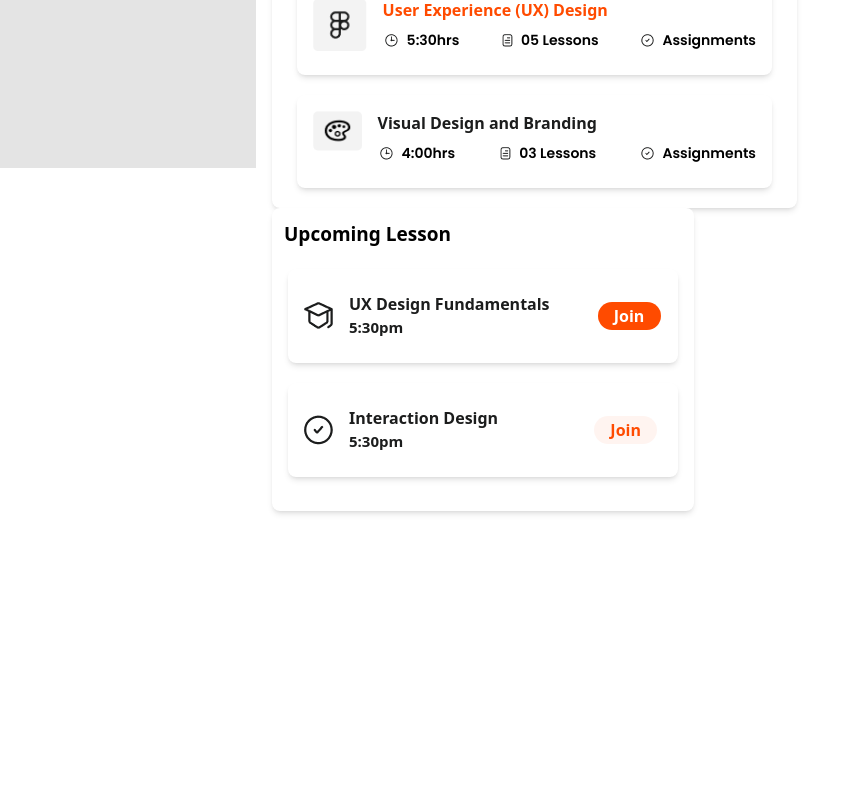
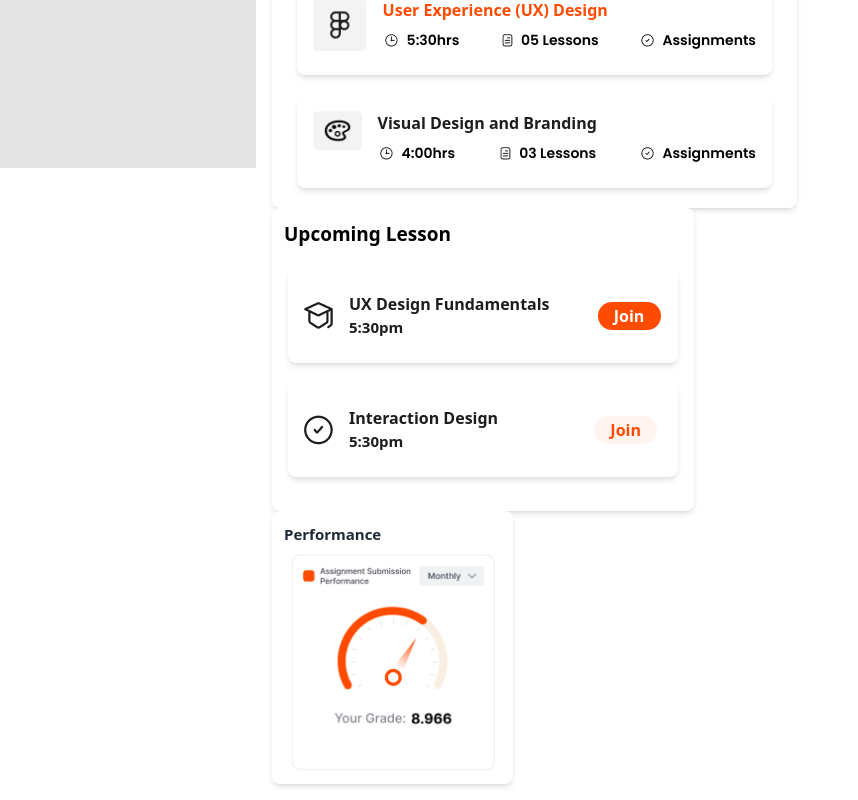
Before and after one commit to yeasinarafat51/lms-dasboard, a React (Vite) app: page /dashboard in a window 1280 px wide. Shown: the part 632-1432 px from the top of the page, without its empty margins (0-858 px from the left). Before the commit the page ends 1159 px from the top, so only its background shows below. Built offline with nearby package versions, Linux system fonts and the light colour scheme.

Commit message:
perpromance

```diff
--- /dev/null
+++ b/src/components/Perpromance.jsx
@@ -0,0 +1,17 @@
+import clock from '../imgs/Frame 28.png'
+
+const Perpromance = () => {
+  return (
+    <div className="w-[241px] h-[273px] p-3 bg-white rounded-lg shadow-md overflow-hidden">
+    {/* Image Section */}
+
+
+    {/* Content Section */}
+    <h2 className="text-[15px] pb-2  font-inter font-bold text-gray-800">Performance</h2>
+    <img className='m-auto w-[204px] h-[216px]' src={clock} alt="" />
+
+  </div>
+  )
+}
+
+export default Perpromance
--- a/src/pages/Dashboard.jsx
+++ b/src/pages/Dashboard.jsx
@@ -2,6 +2,7 @@
 import Classes from '../components/Classes';
 import MyApp from '../components/Cleandar';
 import Enrolled from '../components/Enrolled';
+import Perpromance from '../components/Perpromance';
 import Resources from '../components/Resources';
 import Upcoming from '../components/Upcoming';
 import harsh from '../imgs/Frame 44.png'
@@ -16,6 +17,7 @@ const Dashboard = () => (
    {/* <MyApp/> */}
    <Classes/>
    <Upcoming/>
+   <Perpromance/>
   </div>
 );
 
```
